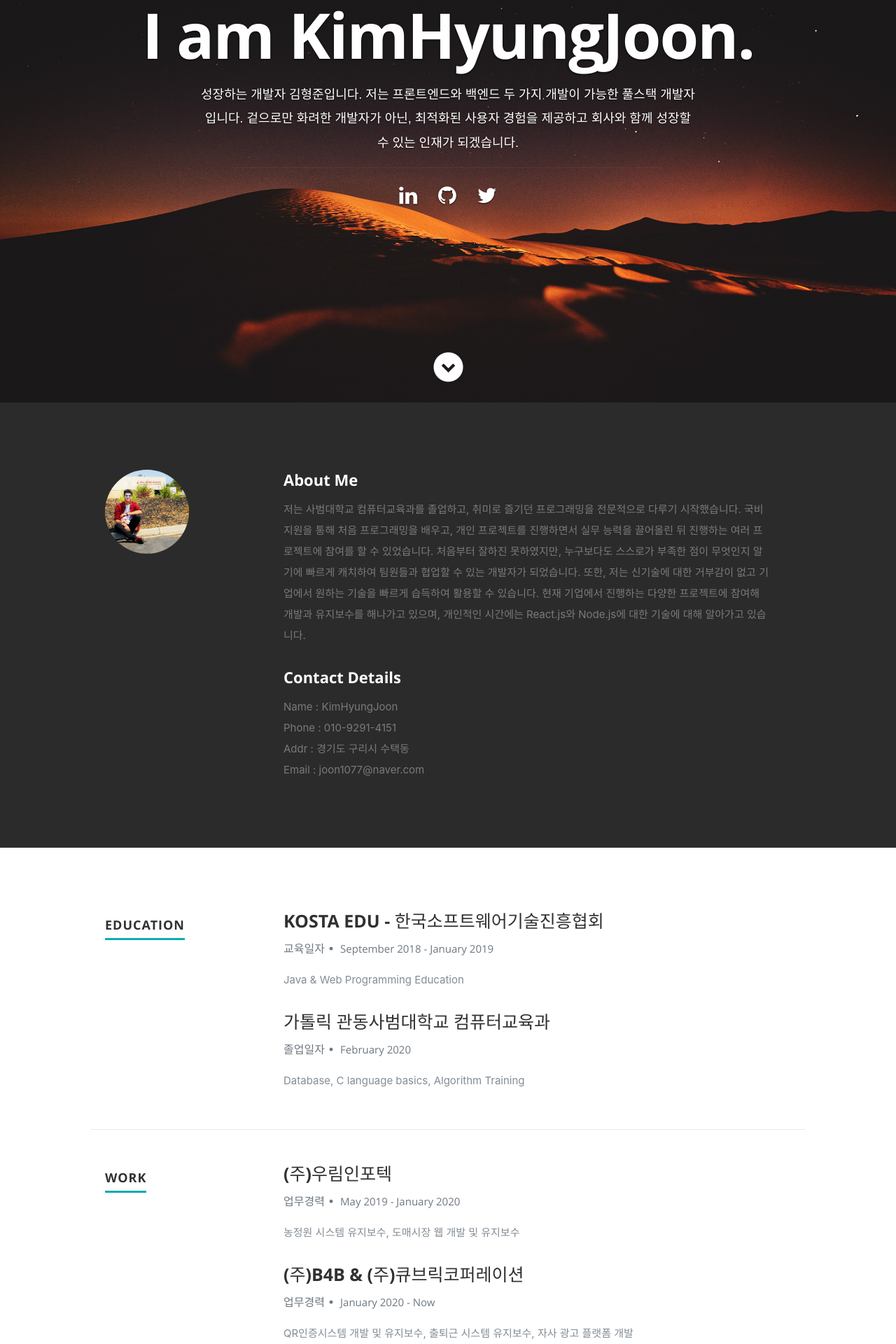
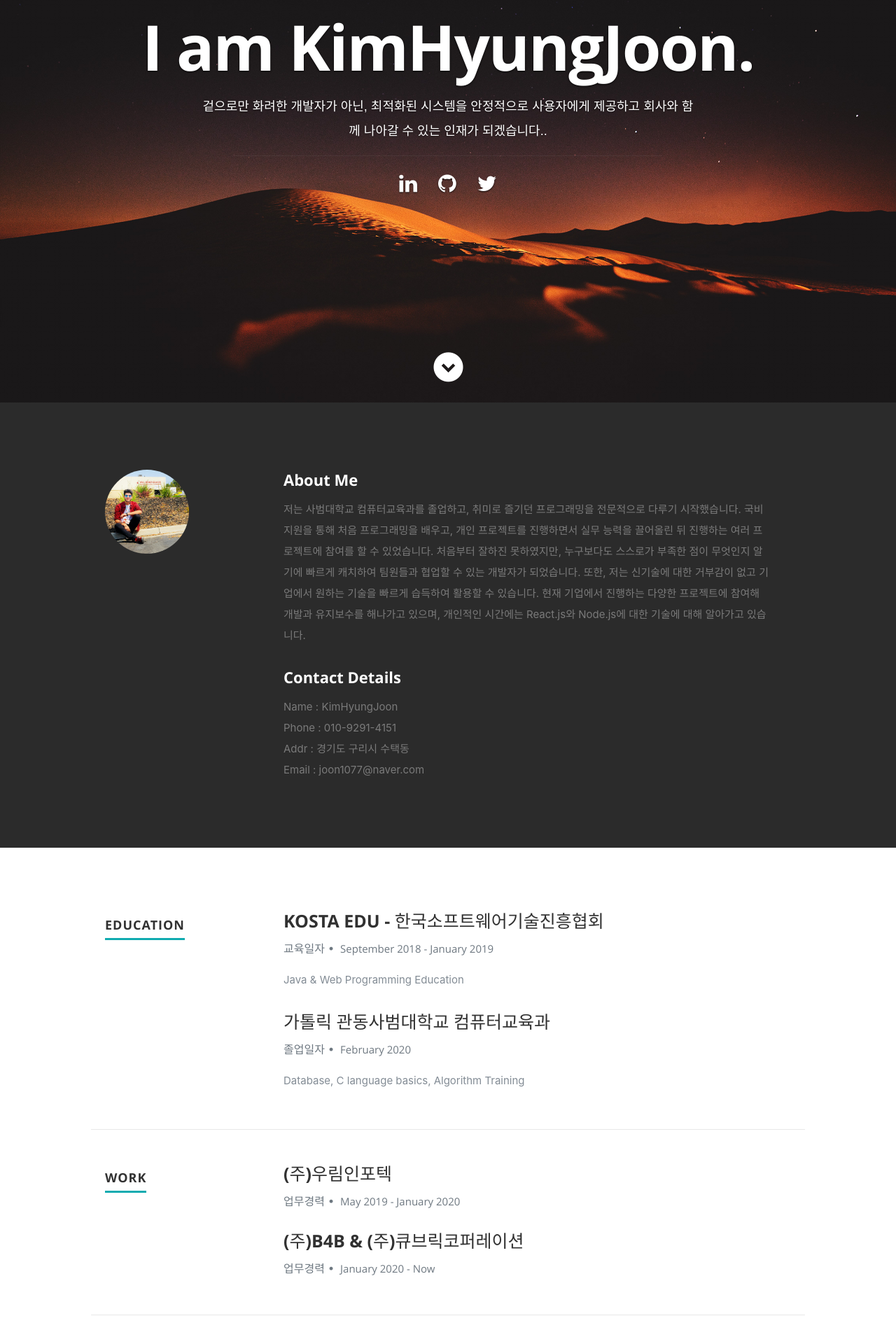
Before and after one commit to kim911003/react_portfolio_v1, a React (Create React App) app: page / in a window 1280 px wide. Shown: the part 225-2145 px from the top of the page at 70% size. Built offline with nearby package versions, Linux system fonts and the light colour scheme.

Commit message:
resumeData

```diff
--- a/src/resumeData.js
+++ b/src/resumeData.js
@@ -2,12 +2,13 @@ let resumeData = {
     //"imagebaseurl":"https://rbhatia46.github.io/",
 	"imagebaseurl":"https://kim911003.github.io/",
     "name": "KimHyungJoon",
-    "role": "성장하는 개발자 김형준입니다",
+    "role": "겉으로만 화려한 개발자가 아닌, 최적화된 시스템을 안정적으로 사용자에게 제공하고 회사와 함께 나아갈 수 있는 인재가 되겠습니다.",
     "linkedinId":"Your LinkedIn Id",
     "skypeid": "Your skypeid",
 	"email": "joon1077@naver.com",
 	"phone": "010-9291-4151",
-    "roleDescription": "저는 프론트엔드와 백엔드 두 가지 개발이 가능한 풀스택 개발자입니다. 겉으로만 화려한 개발자가 아닌, 최적화된 사용자 경험을 제공하고 회사와 함께 성장할 수 있는 인재가 되겠습니다.",
+	"roleDescription" : "",
+   // "roleDescription": "저는 프론트엔드와 백엔드 두 가지 개발이 가능한 풀스택 개발자입니다. 겉으로만 화려한 개발자가 아닌, 최적화된 시스템을 안정적으로 사용자에게 제공하고 회사와 함께 성장할 수 있는 인재가 되겠습니다.",
     "socialLinks":[
         {
           "name":"linkedin",
@@ -50,14 +51,17 @@ let resumeData = {
         "specialization":"업무경력",
         "MonthOfLeaving":"May",
         "YearOfLeaving":"2019 - January 2020",
-        "Achievements":"농정원 시스템 유지보수, 도매시장 웹 개발 및 유지보수"
+        "Achievements1":"농정원 시스템 유지보수",
+		"Achievements1":"도매시장 웹 개발 및 유지보수"
       },
       {
         "CompanyName":"(주)B4B & (주)큐브릭코퍼레이션",
         "specialization":"업무경력",
         "MonthOfLeaving":"January",
         "YearOfLeaving":"2020 - Now",
-        "Achievements":"QR인증시스템 개발 및 유지보수, 출퇴근 시스템 유지보수, 자사 광고 플랫폼 개발"
+        "Achievements1":" - QR인증시스템 개발 및 유지보수,, 자사 광고 플랫폼 개발",
+		"Achievements2": " - 출퇴근 시스템 유지보수",
+		"Achievements3": ""
       }
     ],
     "skillsDescription":"Your skills here",
```
